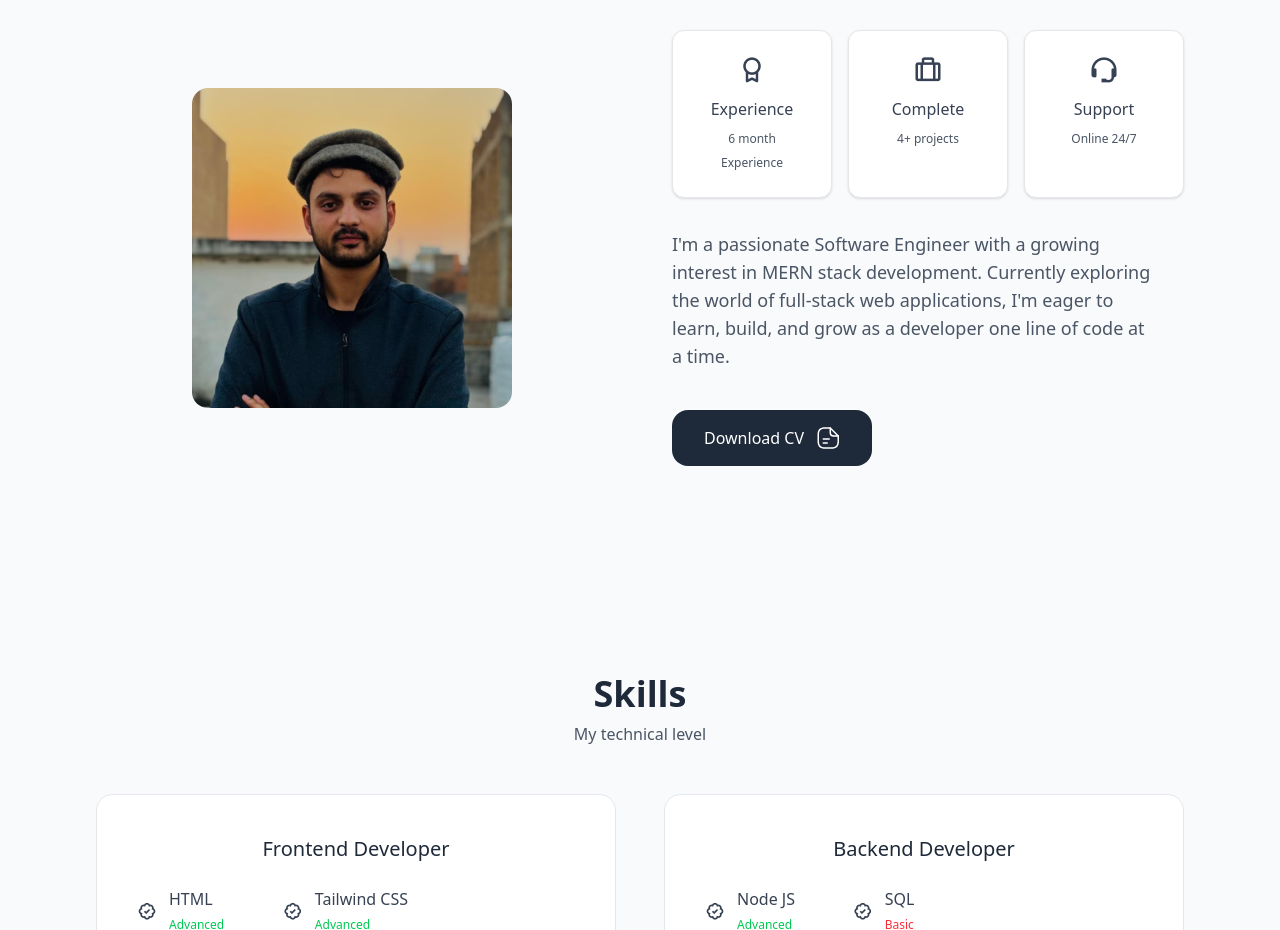
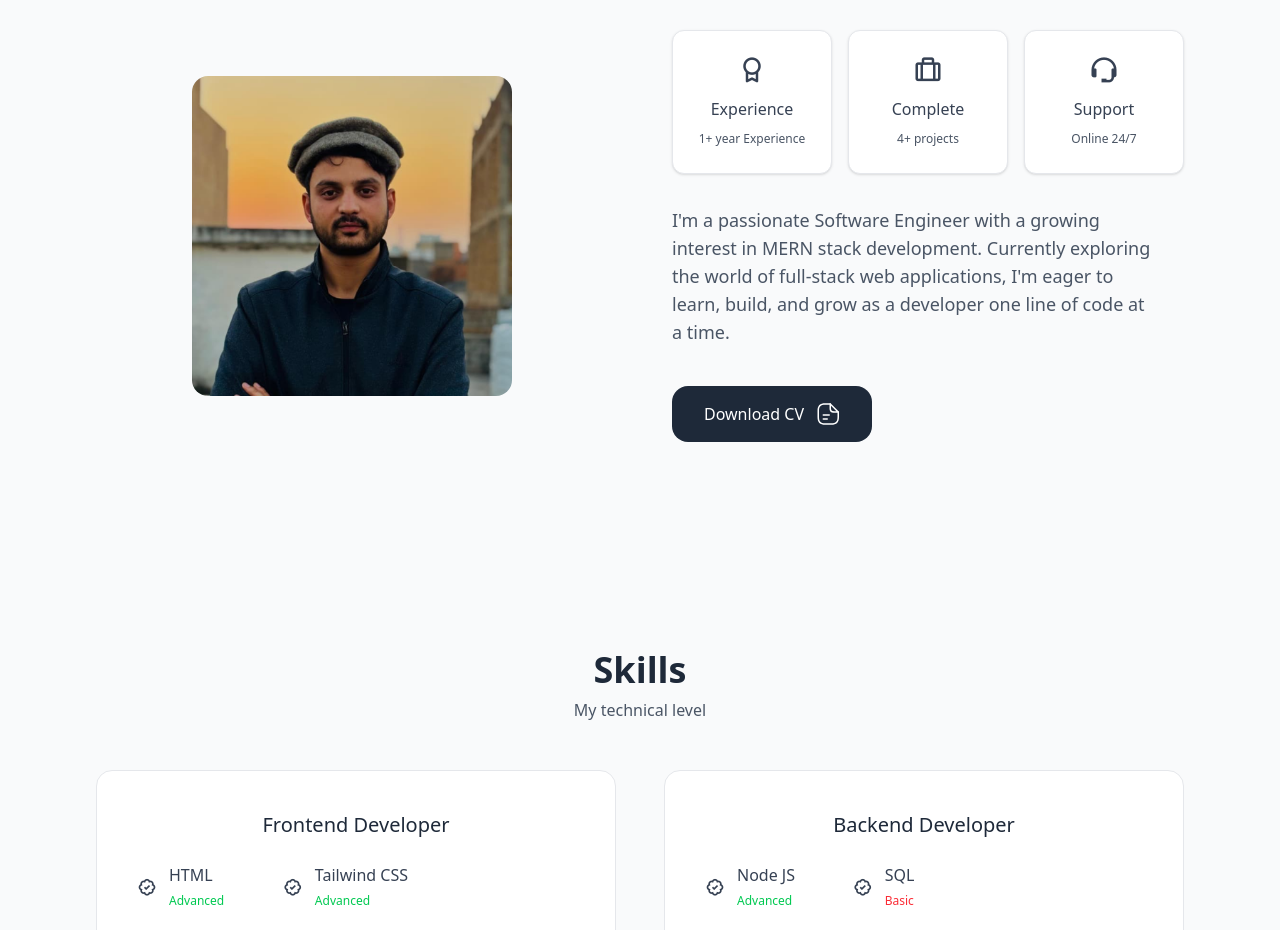
Before and after one commit to MuzamilWazir/NextjsPortfolio, a Next.js app: page / in a window 1280 px wide. Shown: the part 1020-1950 px from the top of the page. Built offline with nearby package versions, Linux system fonts and the light colour scheme.

Commit message:
Update Info.jsx

```diff
--- a/components/sections/About/Info.jsx
+++ b/components/sections/About/Info.jsx
@@ -9,7 +9,7 @@ const Info = () => {
           Experience
         </h3>
         <span className="text-xs text-gray-600">
-          6 month Experience
+          1+ year Experience
         </span>
       </div>
       <div className="bg-white border border-gray-200 rounded-xl p-6 text-center shadow-sm">
```
